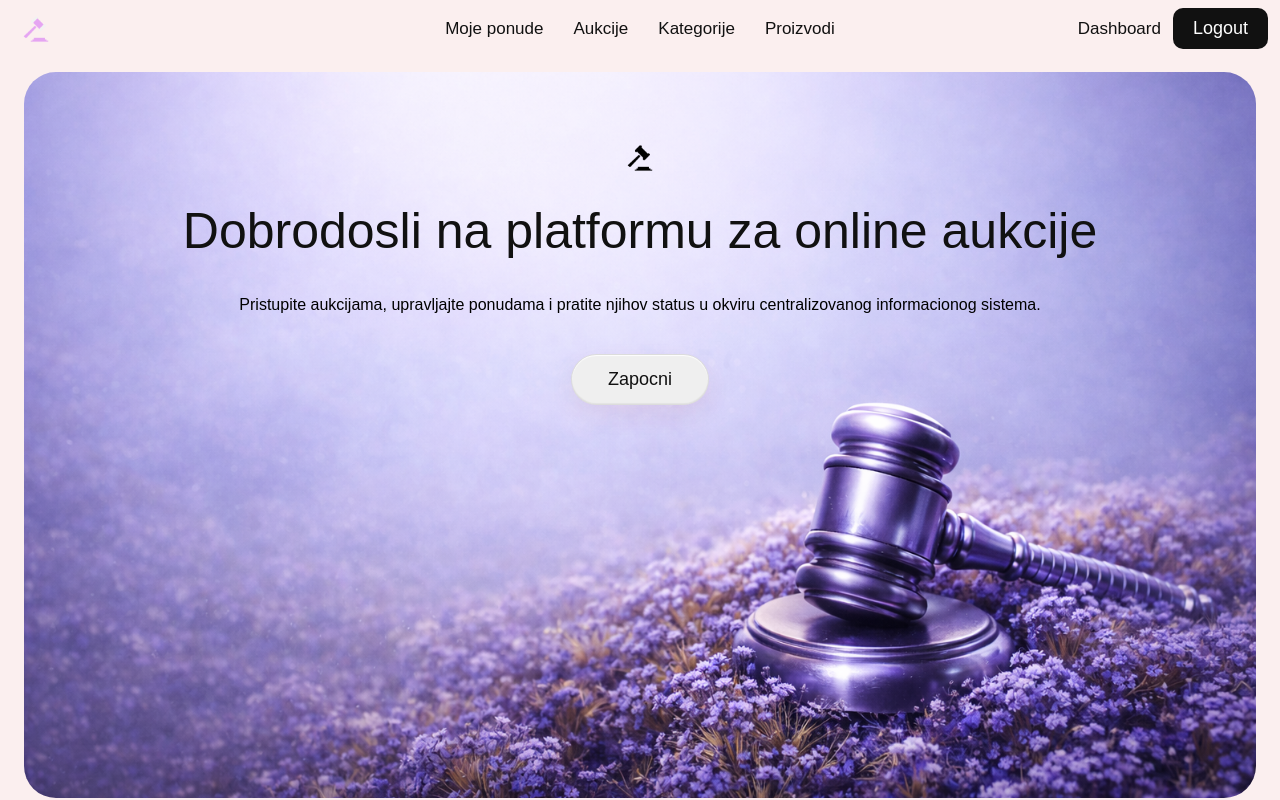
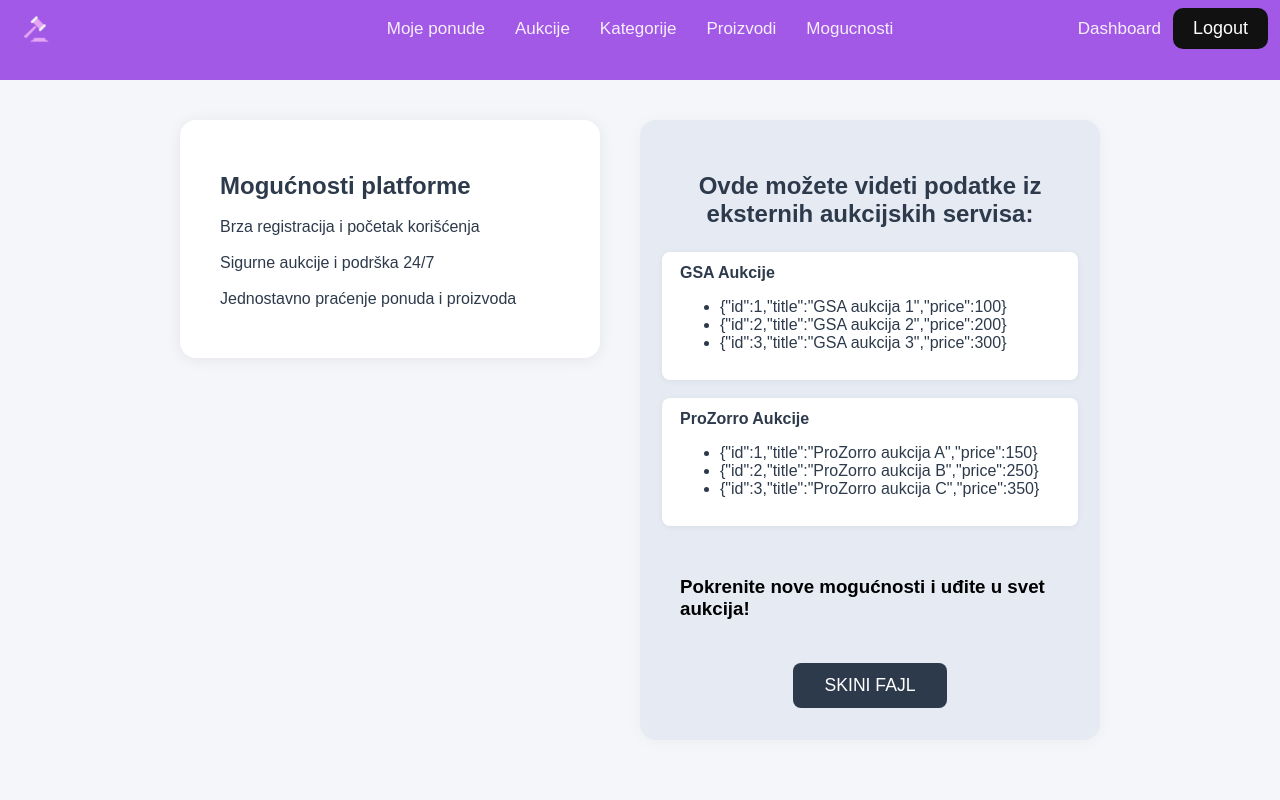
Before and after one commit to elab-development/serverske-veb-tehnologije-2024-25-veb-aplikacija-za-aukcije_2022_0264, a React (Vite) app in the folder frontend/: page /mogucnosti in a window 1280 px wide. Before the commit this address led to /home. Shown: the top 800 px of the page. Built offline with nearby package versions, Linux system fonts and the light colour scheme; no server answers; sample sign-in values are in the browser's storage.

Commit message:
New Page Opportunities

```diff
--- a/frontend/src/App.tsx
+++ b/frontend/src/App.tsx
@@ -1,4 +1,5 @@
 import { BrowserRouter, Routes, Route, Navigate } from "react-router-dom";
+import Mogucnosti from "./pages/Mogucnosti";
 import LoginPage from "./pages/LoginPage";
 import HomePage from "./pages/HomePage";
 import Categories from "./pages/Categories";
@@ -23,6 +24,15 @@ export default function App() {
         <Route path="/login" element={<LoginPage />} />
         <Route path="/categories" element={<Categories/>} />
         <Route path="/products" element={<Products/>} />
+
+        <Route
+          path="/mogucnosti"
+          element={
+            <PrivateRoute>
+              <Mogucnosti />
+            </PrivateRoute>
+          }
+        />
 
         <Route
           path="/home"
--- a/frontend/src/components/AuthNavigation.tsx
+++ b/frontend/src/components/AuthNavigation.tsx
@@ -34,6 +34,7 @@ export default function AuthNavigation({ mode = "light" }: AuthNavigationProps)
         <NavLink to="/active-auctions" label="Aukcije" />
         <NavLink to="/categories" label="Kategorije" />
         <NavLink to="/products" label="Proizvodi" />
+        <NavLink to="/mogucnosti" label="Mogucnosti" />
 
 
 
--- a/frontend/src/components/modals/AddProductModal.tsx
+++ b/frontend/src/components/modals/AddProductModal.tsx
@@ -9,7 +9,6 @@ interface AddProductModalProps {
 const AddProductModal = ({ onClose }: AddProductModalProps) => {
   const [name, setName] = useState("");
   const [description, setDescription] = useState("");
-  const [price, setPrice] = useState("");
   const [categoryId, setCategoryId] = useState("");
   const [categories, setCategories] = useState<any[]>([]);
   const [imageFile, setImageFile] = useState<File | null>(null);
@@ -23,7 +22,7 @@ const AddProductModal = ({ onClose }: AddProductModalProps) => {
     api.get("/categories").then((res) => {
       setCategories(res.data?.categories || []);
     });
-  }, []);
+  });
 
   const handleImageChange = (e: React.ChangeEvent<HTMLInputElement>) => {
     const file = e.target.files?.[0];
@@ -46,7 +45,6 @@ const AddProductModal = ({ onClose }: AddProductModalProps) => {
       const formData = new FormData();
       formData.append("name", name);
       formData.append("description", description);
-      formData.append("price", price);
       if (categoryId) formData.append("category_id", categoryId);
       if (imageFile) formData.append("image", imageFile);
 
@@ -89,18 +87,6 @@ const AddProductModal = ({ onClose }: AddProductModalProps) => {
                   onChange={(e) => setName(e.target.value)}
                   required
                   placeholder="Unesite naziv proizvoda"
-                />
-              </div>
-
-              <div className="form-group">
-                <label>Cena *</label>
-                <input
-                  type="number"
-                  step="0.01"
-                  value={price}
-                  onChange={(e) => setPrice(e.target.value)}
-                  required
-                  placeholder="0.00"
                 />
               </div>
             </div>
--- /dev/null
+++ b/frontend/src/pages/Mogucnosti.tsx
@@ -0,0 +1,91 @@
+import "../styles/Mogucnosti.css";
+import AuthNavigation from "../components/AuthNavigation";
+import { useEffect, useState } from "react";
+import axios from "axios";
+
+
+interface ApiData {
+  title: string;
+  info: string;
+  link?: string;
+}
+
+export default function Mogucnosti() {
+  const [gsa, setGsa] = useState<any[]>([]);
+  const [prozorro, setProzorro] = useState<any[]>([]);
+  const [loading, setLoading] = useState(true);
+
+  useEffect(() => {
+    setLoading(true);
+    Promise.all([
+      axios.get("/api/external/gsa-auctions").then(res => res.data),
+      axios.get("/api/external/prozorro-auctions").then(res => res.data)
+    ]).then(([gsaData, prozorroData]) => {
+      let gsaList = Array.isArray(gsaData.data) && gsaData.data.length > 0 ? gsaData.data : [
+        { id: 1, title: "GSA aukcija 1", price: 100 },
+        { id: 2, title: "GSA aukcija 2", price: 200 },
+        { id: 3, title: "GSA aukcija 3", price: 300 }
+      ];
+      let prozorroList = Array.isArray(prozorroData.data) && prozorroData.data.length > 0 ? prozorroData.data : [
+        { id: 1, title: "ProZorro aukcija A", price: 150 },
+        { id: 2, title: "ProZorro aukcija B", price: 250 },
+        { id: 3, title: "ProZorro aukcija C", price: 350 }
+      ];
+      setGsa(gsaList);
+      setProzorro(prozorroList);
+    }).catch(() => {
+      setGsa([
+        { id: 1, title: "GSA aukcija 1", price: 100 },
+        { id: 2, title: "GSA aukcija 2", price: 200 },
+        { id: 3, title: "GSA aukcija 3", price: 300 }
+      ]);
+      setProzorro([
+        { id: 1, title: "ProZorro aukcija A", price: 150 },
+        { id: 2, title: "ProZorro aukcija B", price: 250 },
+        { id: 3, title: "ProZorro aukcija C", price: 350 }
+      ]);
+    }).finally(() => setLoading(false));
+  }, []);
+
+  return (
+    <div className="mogucnosti-page">
+      <AuthNavigation mode="dark" />
+      <div className="mogucnosti-container">
+        <div className="mogucnosti-left">
+          <h2>Mogućnosti platforme</h2>
+          <ul>
+            <li>Brza registracija i početak korišćenja</li>
+            <li>Sigurne aukcije i podrška 24/7</li>
+            <li>Jednostavno praćenje ponuda i proizvoda</li>
+          </ul>
+        </div>
+        <div className="mogucnosti-right">
+          <h2>Ovde možete videti podatke iz eksternih aukcijskih servisa:</h2>
+          {loading ? <p>Učitavanje...</p> : (
+            <>
+              <div className="api-block">
+                <strong>GSA Aukcije</strong>
+                <ul>
+                  {gsa.map((item: any) => (
+                    <li key={item.id}>{JSON.stringify(item)}</li>
+                  ))}
+                </ul>
+              </div>
+              <div className="api-block">
+                <strong>ProZorro Aukcije</strong>
+                <ul>
+                  {prozorro.map((item: any) => (
+                    <li key={item.id}>{JSON.stringify(item)}</li>
+                  ))}
+                </ul>
+              </div>
+            </>
+          )}
+          <h3 style={{marginTop:32}}>Pokrenite nove mogućnosti i uđite u svet aukcija!</h3>
+          <button className="mogucnosti-download">SKINI FAJL</button>
+        </div>
+      </div>
+      <footer className="mogucnosti-footer">&copy; {new Date().getFullYear()} Aukcijska platforma. Sva prava zadržana.</footer>
+    </div>
+  );
+}
--- /dev/null
+++ b/frontend/src/styles/Mogucnosti.css
@@ -0,0 +1,95 @@
+.mogucnosti-container {
+  display: flex;
+  justify-content: center;
+  align-items: flex-start;
+  gap: 40px;
+  padding: 40px 0;
+  background: #f5f6fa;
+  min-height: 80vh;
+  margin-top: 80px;
+}
+
+.mogucnosti-left {
+  background: #fff;
+  border-radius: 16px;
+  box-shadow: 0 2px 16px rgba(0,0,0,0.07);
+  padding: 32px 40px;
+  min-width: 340px;
+  max-width: 400px;
+}
+
+.mogucnosti-left h2 {
+  color: #2d3a4b;
+  margin-bottom: 18px;
+}
+
+.mogucnosti-left ul {
+  list-style: none;
+  padding: 0;
+}
+
+.mogucnosti-left li {
+  margin-bottom: 18px;
+  color: #2d3a4b;
+}
+
+.mogucnosti-right {
+  background: #e6eaf3;
+  border-radius: 16px;
+  box-shadow: 0 2px 16px rgba(0,0,0,0.04);
+  padding: 32px 40px;
+  min-width: 320px;
+  max-width: 380px;
+  display: flex;
+  flex-direction: column;
+  align-items: center;
+  justify-content: flex-start;
+}
+
+.mogucnosti-right h2 {
+  color: #2d3a4b;
+  margin-bottom: 24px;
+  text-align: center;
+}
+
+.api-block {
+  background: #fff;
+  border-radius: 8px;
+  box-shadow: 0 1px 6px rgba(0,0,0,0.06);
+  padding: 12px 18px;
+  margin-bottom: 18px;
+  width: 100%;
+  color: #2d3a4b;
+}
+
+.mogucnosti-download {
+  margin-top: 24px;
+  background: #2d3a4b;
+  color: #fff;
+  border: none;
+  border-radius: 8px;
+  padding: 12px 32px;
+  font-size: 1.1rem;
+  cursor: pointer;
+  transition: background 0.2s;
+}
+.mogucnosti-download:hover {
+  background: #1a2230;
+}
+
+.mogucnosti-page {
+  min-height: 100vh;
+  display: flex;
+  flex-direction: column;
+  background: #a259e6;
+}
+
+.mogucnosti-footer {
+  margin-top: auto;
+  background: #2d3a4b;
+  color: #fff;
+  text-align: center;
+  padding: 18px 0 12px 0;
+  font-size: 1rem;
+  letter-spacing: 0.5px;
+}
```
Also changed, not shown: 2 other files (tests, documents, lock files or other folders).
